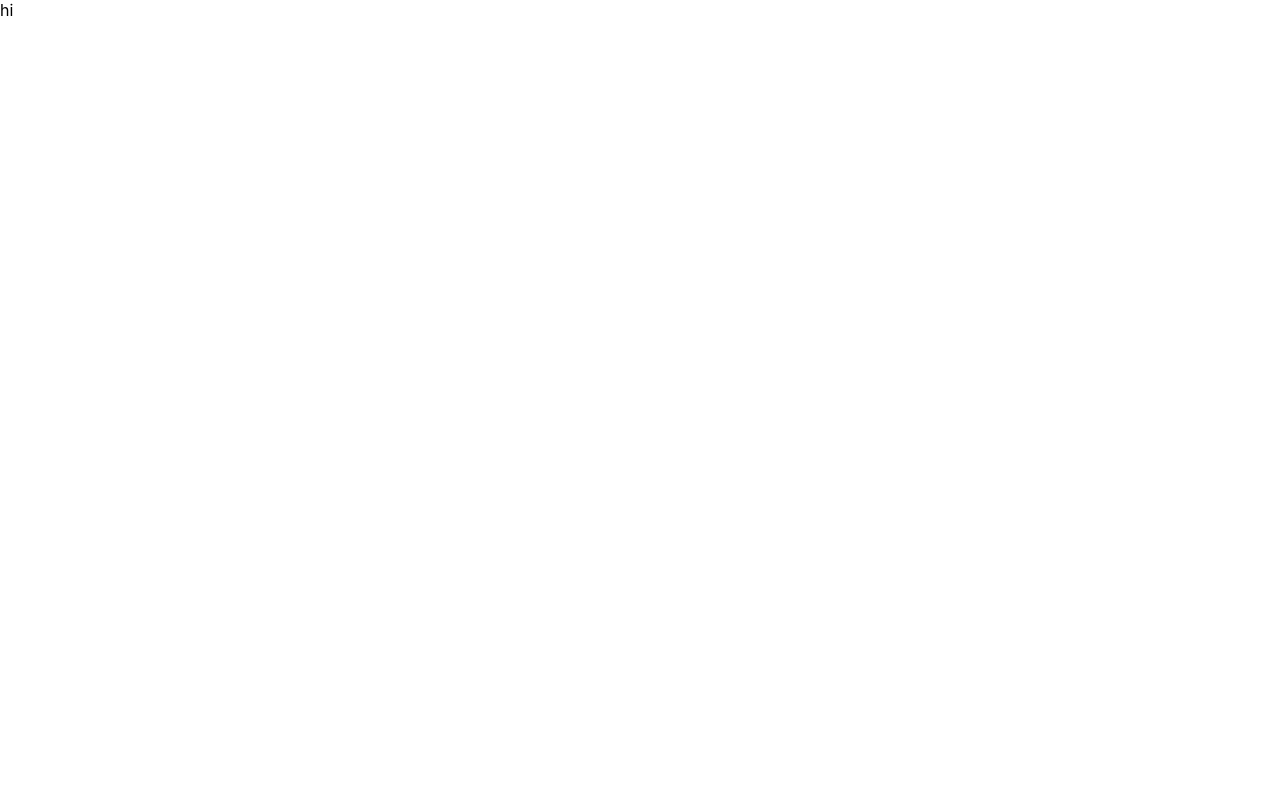
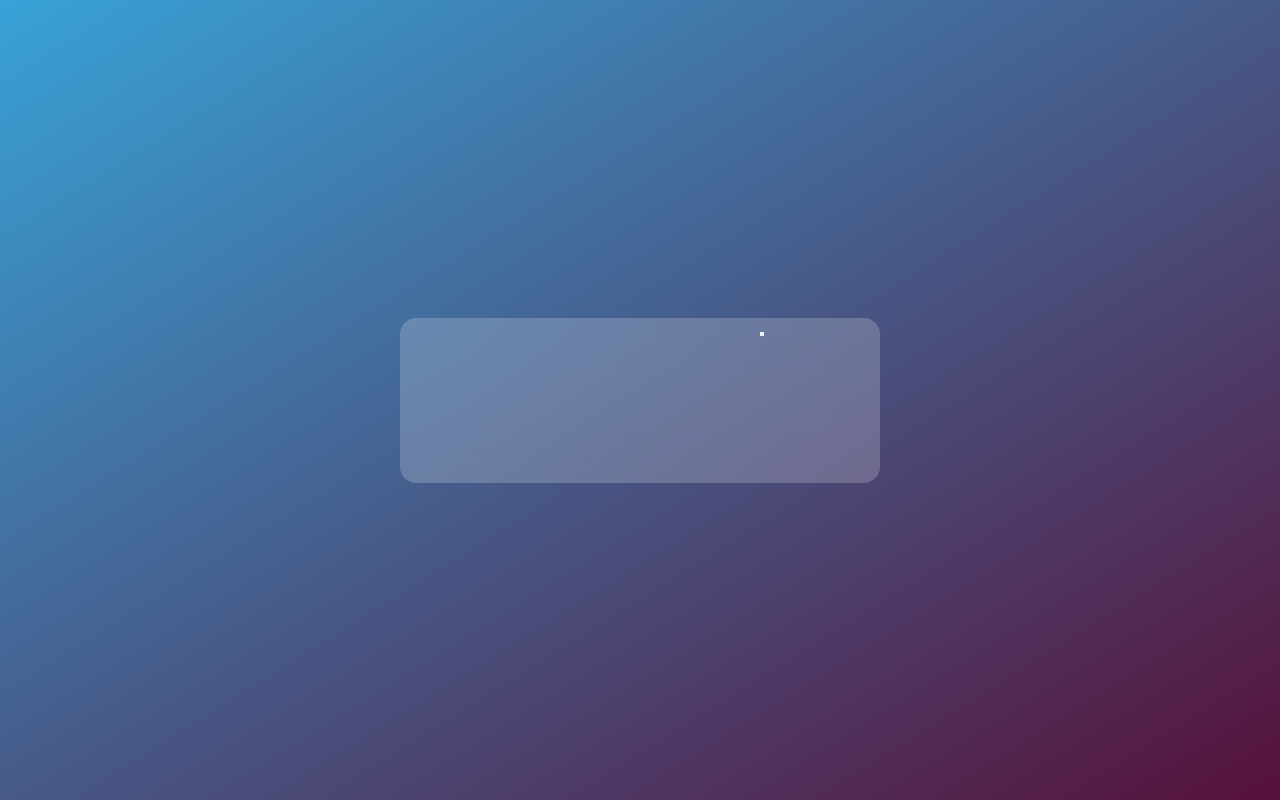
Before and after one commit to armin-bkh/calculator-app-react-js, a React (Create React App) app: page / in a window 1280 px wide. Built offline with nearby package versions, Linux system fonts and the light colour scheme.

Commit message:
develope styled-componentes

```diff
--- a/src/App.js
+++ b/src/App.js
@@ -1,5 +1,25 @@
+import { useState } from "react";
+import CalcButton from "./Components/CalcButton/CalcButton";
+import { Container } from "./Components/Styled/Container.style";
+import GlobalStyled from "./Components/Styled/GlobalStyled.style";
+import { Input } from "./Components/Styled/Input.style";
+
 function App() {
-  return <div>hi</div>;
+  const [value, setValue] = useState("");
+
+  const calcBtns = [{}];
+
+  const changeValueHandler = (e) => setValue(e.target.value);
+
+  return (
+    <>
+      <GlobalStyled />
+      <Container>
+        <Input value={value} type="text" onChange={changeValueHandler} />
+        <CalcButton />
+      </Container>
+    </>
+  );
 }
 
 export default App;
--- /dev/null
+++ b/src/Components/CalcButton/CalcButton.jsx
@@ -0,0 +1,11 @@
+const CalcButton = ({ value, onAdd }) => {
+  return (
+    <div>
+      <button onClick={onAdd} type="button">
+        {value}
+      </button>
+    </div>
+  );
+};
+
+export default CalcButton;
--- /dev/null
+++ b/src/Components/Styled/Container.style.js
@@ -0,0 +1,11 @@
+import styled from "styled-components";
+
+export const Container = styled.div`
+  width: 30rem;
+  background: rgba(255, 255, 255, 0.2);
+  backdrop-filter: blur(20px);
+  border-radius: 1rem;
+  overflow: hidden;
+  display: grid;
+  grid-template-columns: repeat(4, 1fr);
+`;
--- /dev/null
+++ b/src/Components/Styled/GlobalStyled.style.js
@@ -0,0 +1,16 @@
+import { createGlobalStyle } from "styled-components";
+
+const GlobalStyled = createGlobalStyle`
+
+body{
+    width: 100%;
+    height: 100vh;
+    display: flex;
+    justify-content: center;
+    align-items: center;
+    background: linear-gradient(to bottom right, #38a2d7, #561139);
+}
+
+`;
+
+export default GlobalStyled;
--- /dev/null
+++ b/src/Components/Styled/Input.style.js
@@ -0,0 +1,11 @@
+import styled from "styled-components";
+
+export const Input = styled.input`
+  padding: 4rem 2rem;
+  border: none;
+  outline: none;
+  grid-column: 1 / span 3;
+  background-color: transparent;
+  font-size: 2rem;
+  color: #fff;
+`;
```
